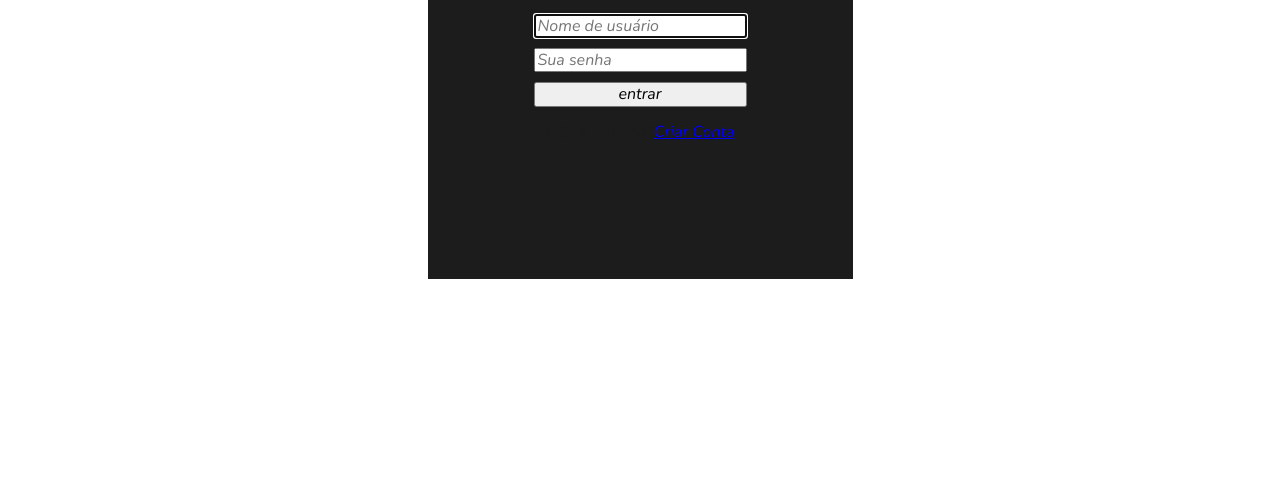
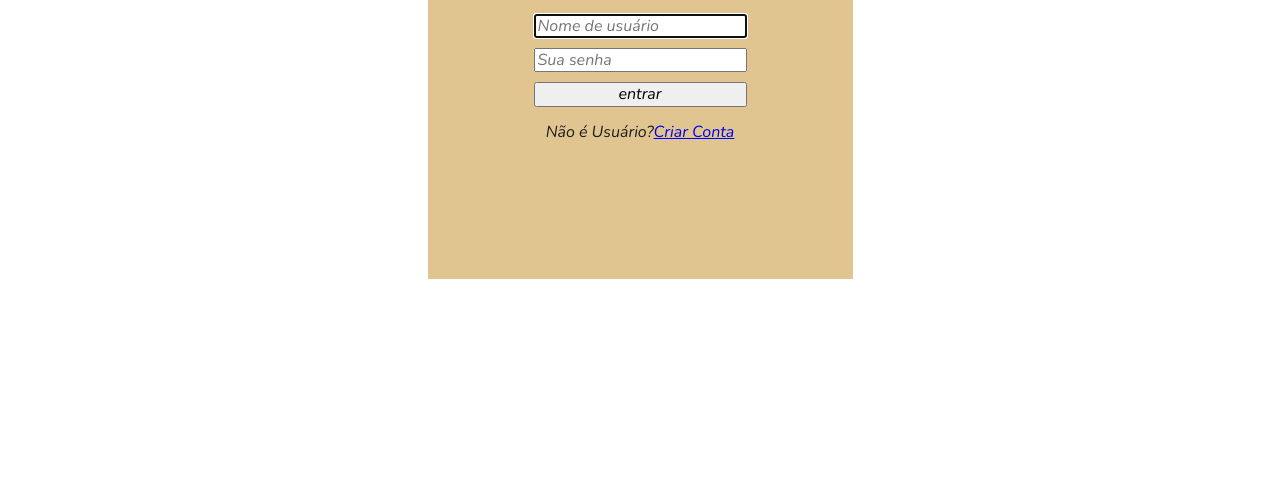
Before and after one commit to ICEI-PUC-Minas-PMV-ADS/pmv-ads-2022-2-e1-proj-web-t9-fideon, a plain HTML site: page src/login.html in a window 1280 px wide. Shown: the part 316-800 px from the top of the page. Drawn offline with nearby package versions, Linux system fonts and the light colour scheme.

Commit message:
mudança cor
mudança cor backgroud login

```diff
--- a/src/css/style.css
+++ b/src/css/style.css
@@ -25,7 +25,7 @@ h1, h2,h3{
     display: flex;
     flex-direction: column;
     align-items: center;
-    background-color: #1c1c1c;
+    background-color: #e0c590;
     width: 355px;
     height: 320px;
     padding: 35px;
```
